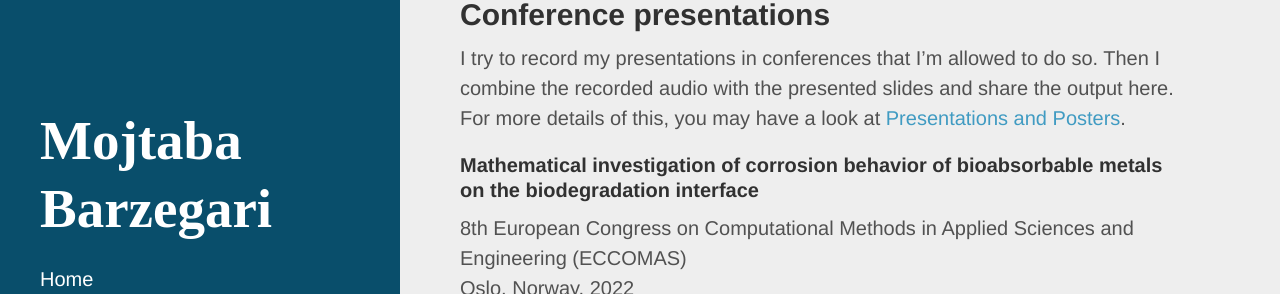
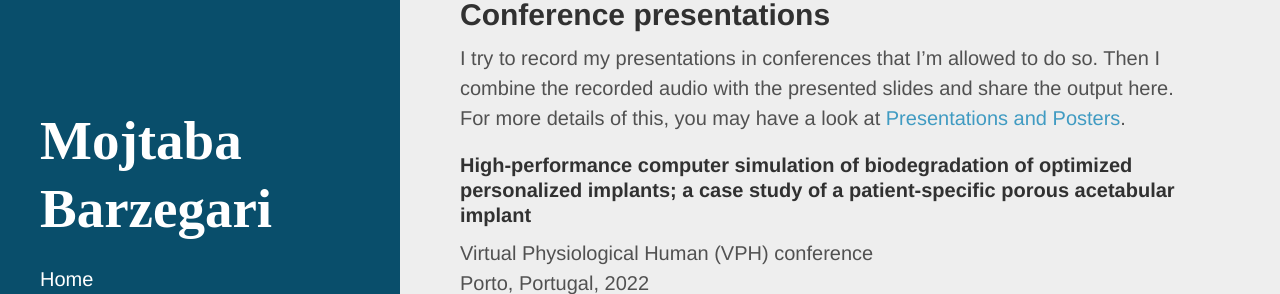
Before and after one commit to mbarzegary/mbarzegary.github.io, a Jekyll site: the page built from videos.md, in a window 1280 px wide and 900 px high, scrolled down 1211 px, cut to the strip 106-400 px from the top of the window. Built offline with Jekyll 4.4.1, drawn with Linux system fonts in a browser that asks for light colours; nearby versions of some CDN libraries; some web fonts are replaced.

Commit message:
add vph presentation video

```diff
--- a/videos.md
+++ b/videos.md
@@ -29,6 +29,13 @@
 ## <a name="conferences"></a> Conference presentations
 
 I try to record my presentations in conferences that I'm allowed to do so. Then I combine the recorded audio with the presented slides and share the output here. For more details of this, you may have a look at [Presentations and Posters](/presentations).
+
+#### High-performance computer simulation of biodegradation of optimized personalized implants; a case study of a patient-specific porous acetabular implant
+
+Virtual Physiological Human (VPH) conference\
+Porto, Portugal, 2022
+
+[![presentation](http://img.youtube.com/vi/hLLUNYQHNjI/0.jpg){: style="max-width: 300px; height: auto;"}](https://www.youtube.com/watch?v=hLLUNYQHNjI)
 
 #### Mathematical investigation of corrosion behavior of bioabsorbable metals on the biodegradation interface
 
```
Also changed, not shown: presentations.md (+1 -1 lines).
